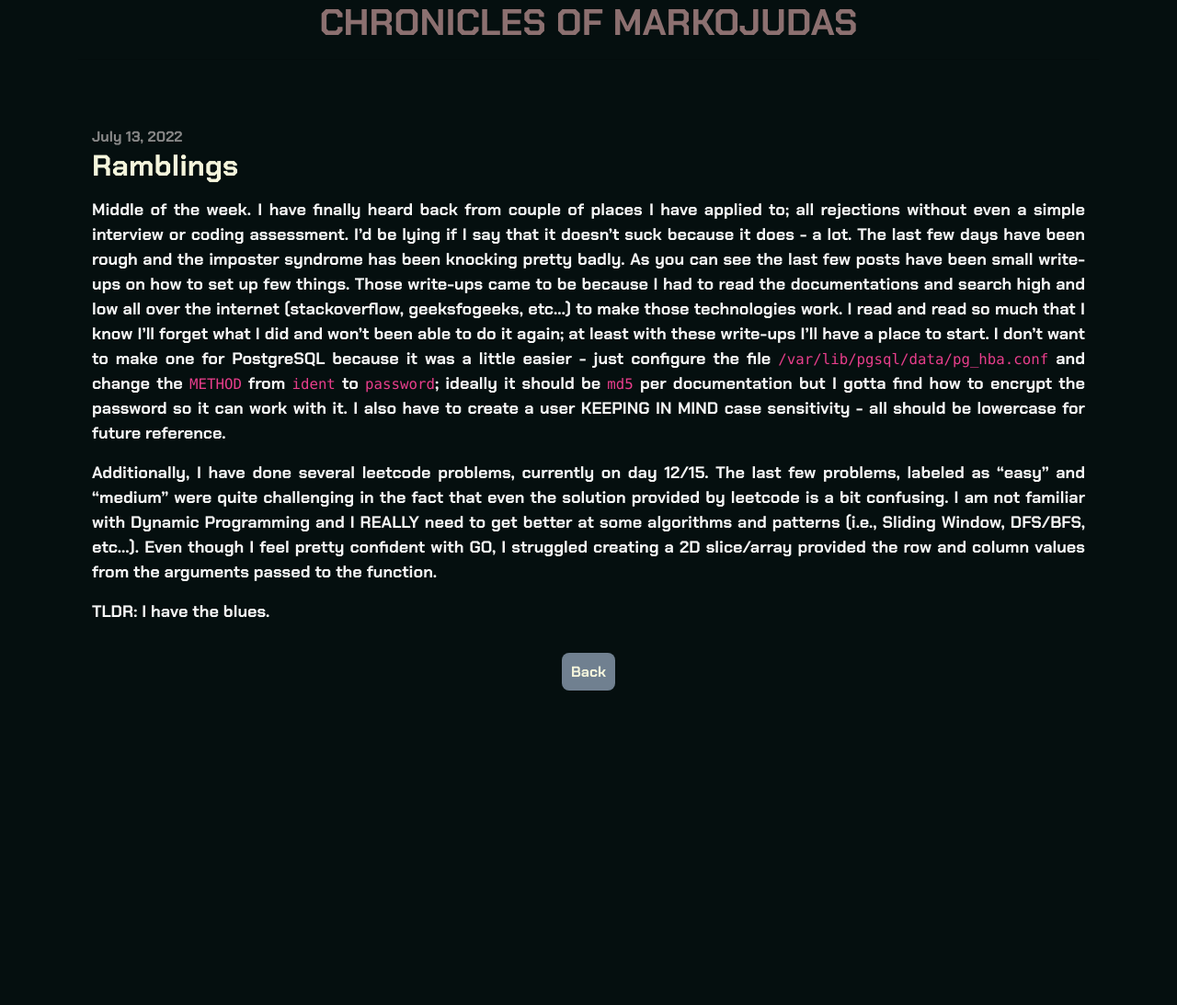
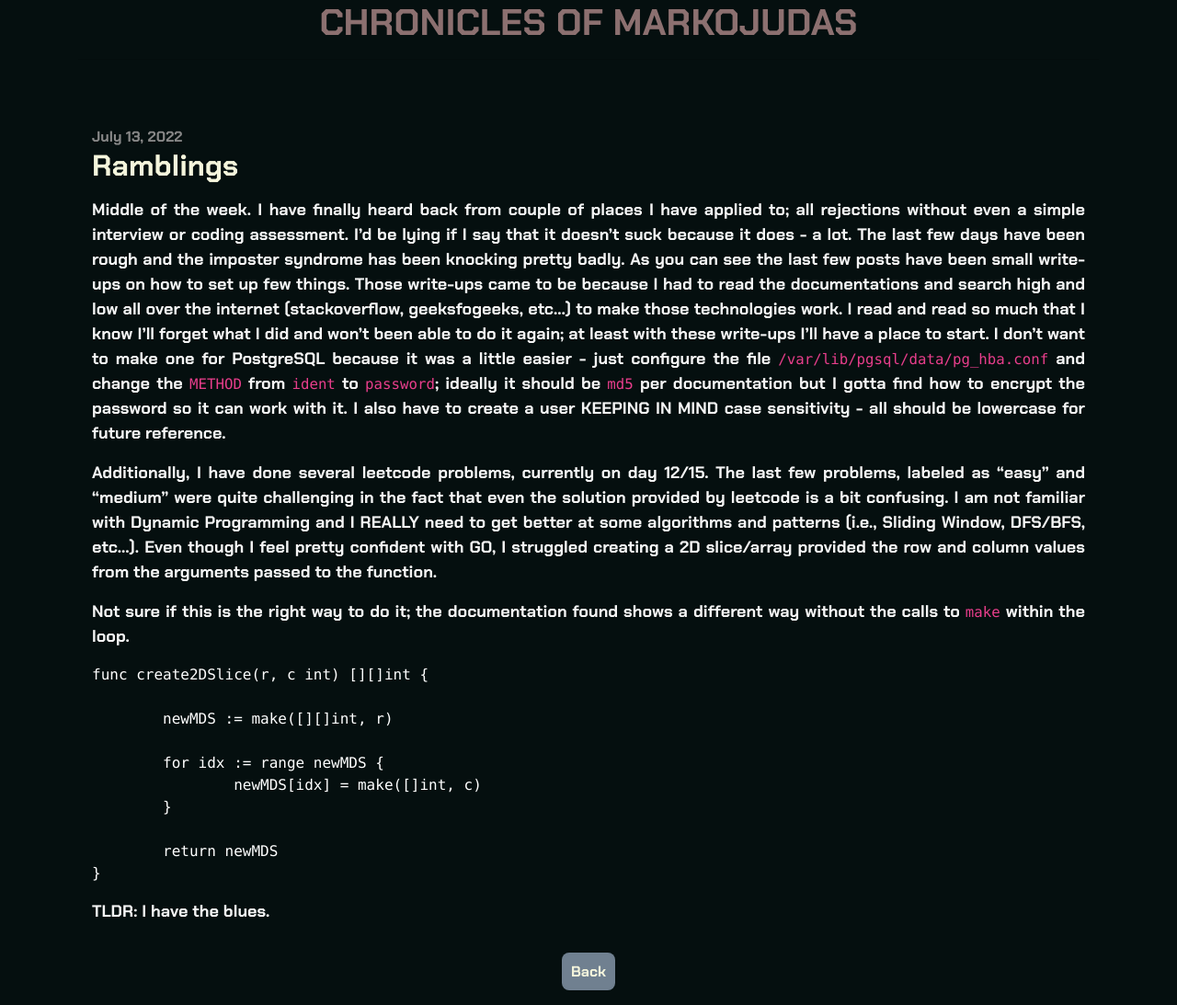
Before and after one commit to Markojudas/chronicles, a Jekyll site: the page built from _posts/2022-07-13-Ramblings.md, in a window 1280 px wide. Shown: the whole page at 92% size. Built offline with Jekyll 4.4.1, drawn with Linux system fonts in a browser that asks for light colours; nearby versions of some CDN libraries; before the commit the page ends 900 px from its top, so only the background shows below that.

Commit message:
added example of 2D Slice creation

```diff
--- a/_posts/2022-07-13-Ramblings.md
+++ b/_posts/2022-07-13-Ramblings.md
@@ -9,4 +9,17 @@ Middle of the week. I have finally heard back from couple of places I have appli
 
 Additionally, I have done several leetcode problems, currently on day 12/15. The last few problems, labeled as "easy" and "medium" were quite challenging in the fact that even the solution provided by leetcode is a bit confusing. I am not familiar with Dynamic Programming and I REALLY need to get better at some algorithms and patterns (i.e., Sliding Window, DFS/BFS, etc...). Even though I feel pretty confident with GO, I struggled creating a 2D slice/array provided the row and column values from the arguments passed to the function.
 
+Not sure if this is the right way to do it; the documentation found shows a different way without the calls to `make` within the loop.
+
+<pre><code>func create2DSlice(r, c int) [][]int {
+
+	newMDS := make([][]int, r)
+
+	for idx := range newMDS {
+		newMDS[idx] = make([]int, c)
+	}
+
+	return newMDS
+}</code></pre>
+
 TLDR: I have the blues.
```
